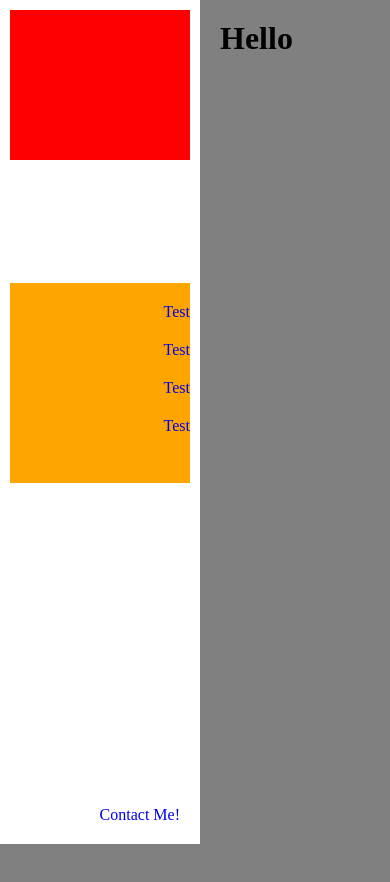
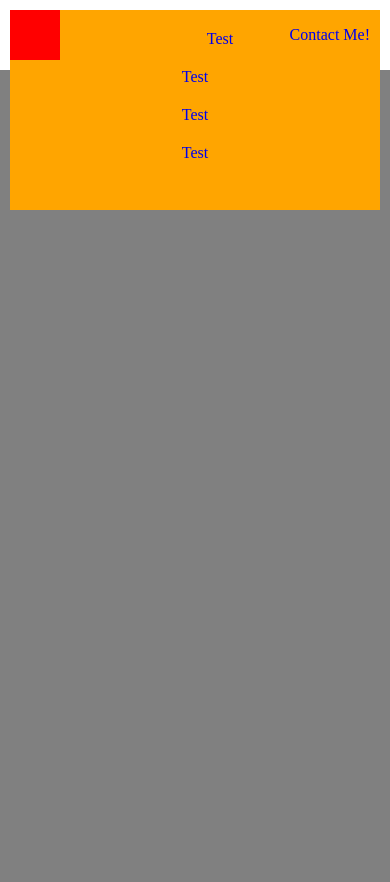
Before and after one commit to Dayne-Game/sidebar, a plain HTML site: page index.html in a window 390 px wide. Shown: the top 882 px of the page. Drawn offline with Linux system fonts and the light colour scheme.

Commit message:
Added new stuff

```diff
--- a/style.css
+++ b/style.css
@@ -39,9 +39,36 @@ body {
 .contact {
     display: block;
     position: absolute;
+    text-decoration: none;
     text-align: right;
-    text-decoration: none;
     bottom: 0;
     right: 0;
     margin: 0px 20px 20px 0px;
 }
+
+@media screen and (max-width:768px) {
+    .menu {
+        height: 70px;
+        display: block;
+        position: relative;
+        width: 100%;
+    }
+    .content {
+        width: 100%;
+    }
+    .contact {
+        line-height: 30px;
+    }
+    .link-box {
+        text-align: center;
+        margin: 0;
+    }
+    a {
+        display: block;
+    }
+    .logo {
+        height: 50px;
+        width: 50px;
+        float: left;
+    }
+}
```
